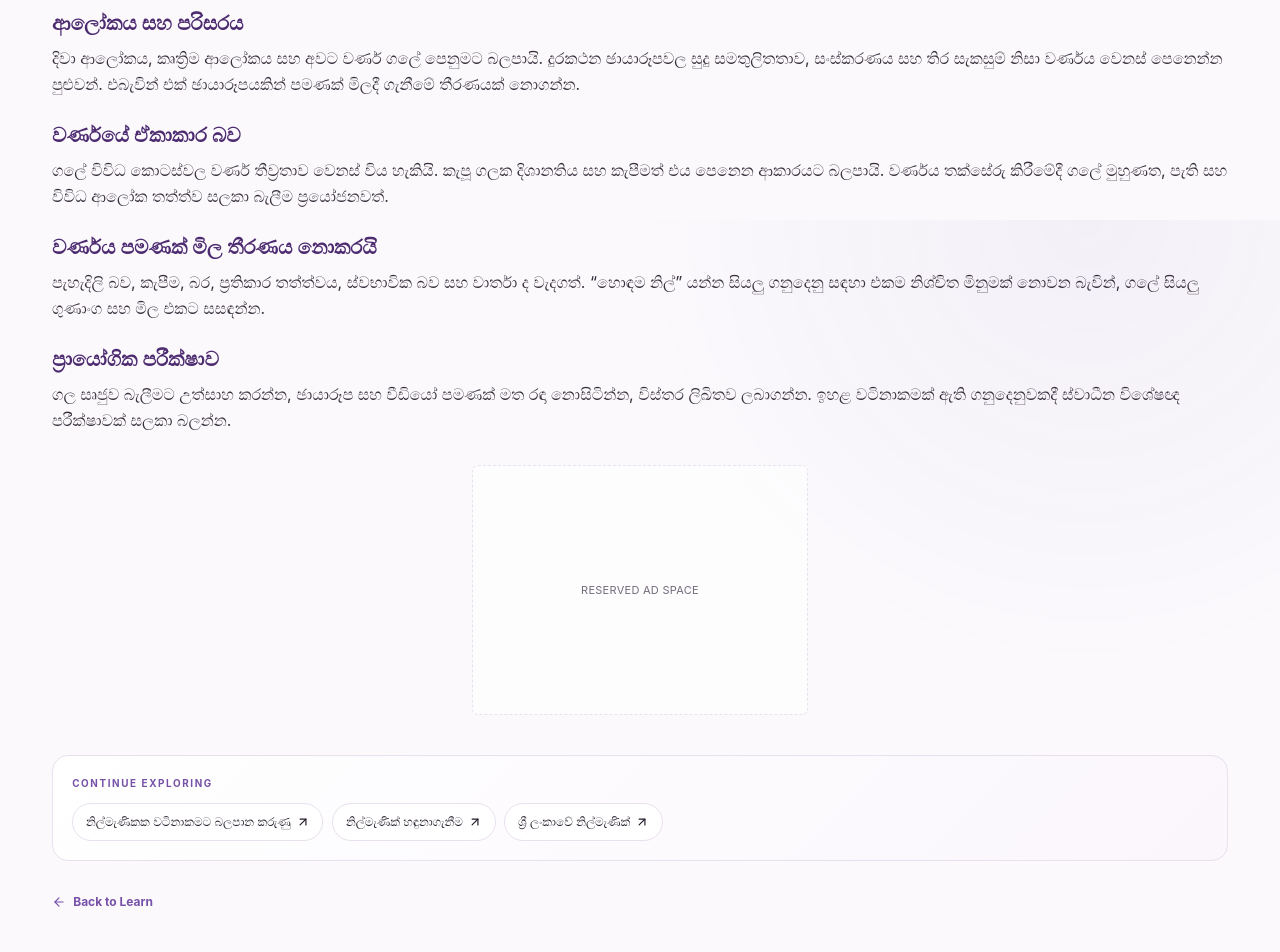
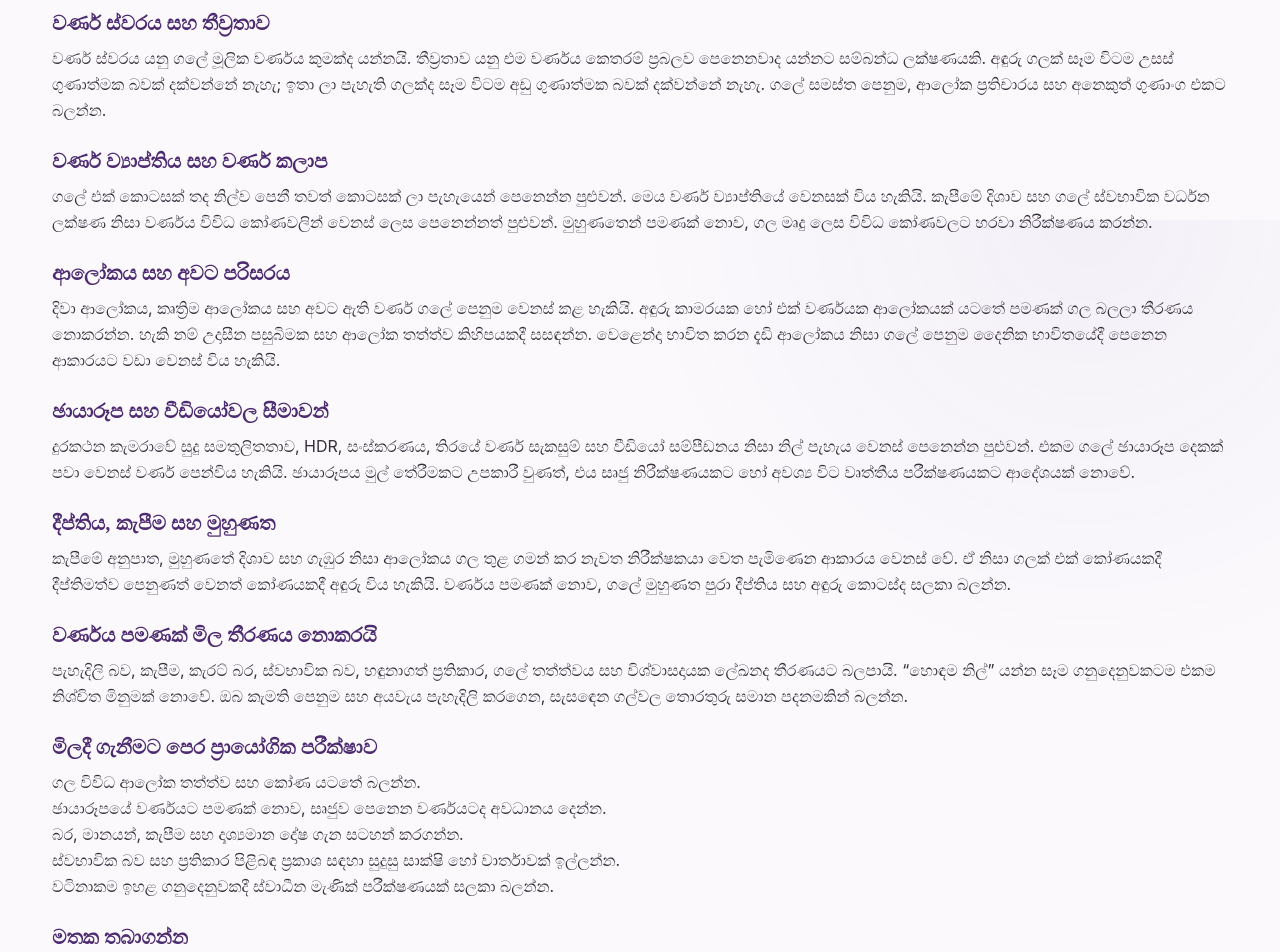
Before and after one commit to LinukaBandara/GemologyX, a Next.js app: page /si/learn/blue-sapphire-colour-quality in a window 1280 px wide. Shown: the part 580-1532 px from the top of the page. Built offline with nearby package versions, Linux system fonts and the light colour scheme.

Commit message:
Expand Sinhala blue sapphire colour quality guide

```diff
--- a/src/app/si/learn/blue-sapphire-colour-quality/page.tsx
+++ b/src/app/si/learn/blue-sapphire-colour-quality/page.tsx
@@ -3,30 +3,55 @@ import { ArticleLayout, ArticleSection } from "@/components/article-layout";
 
 export const metadata: Metadata = {
   title: "නිල්මැණික් වර්ණය සහ ගුණාත්මකභාවය තේරුම් ගැනීම",
-  description: "නිල්මැණික්වල වර්ණ ස්වරය, තීව්‍රතාව, ඒකාකාර බව සහ ආලෝකය වටිනාකමට බලපාන ආකාරය ගැන සිංහල මාර්ගෝපදේශය.",
+  description: "නිල්මැණික්වල වර්ණ ස්වරය, තීව්‍රතාව, වර්ණ ව්‍යාප්තිය, ආලෝකය සහ පෙනුම නිවැරදිව සසඳන ආකාරය ගැන ප්‍රායෝගික සිංහල මාර්ගෝපදේශය.",
 };
 
 export default function Page() {
   return (
-    <ArticleLayout category="සිංහල මැණික් දැනුම" readTime="මිනිත්තු 5" title="නිල්මැණික් වර්ණය සහ ගුණාත්මකභාවය තේරුම් ගැනීම" crumbHref="/si/learn/blue-sapphire-complete-guide" crumbLabel="නිල්මැණික් මාර්ගෝපදේශය" related={[
-      { label: "නිල්මැණිකක වටිනාකමට බලපාන කරුණු", href: "/si/learn/blue-sapphire-value-factors" },
-      { label: "නිල්මැණික් හඳුනාගැනීම", href: "/si/learn/identify-sapphire" },
-      { label: "ශ්‍රී ලංකාවේ නිල්මැණික්", href: "/si/learn/sri-lankan-blue-sapphire" },
-    ]}>
+    <ArticleLayout
+      category="සිංහල මැණික් දැනුම"
+      readTime="මිනිත්තු 8"
+      title="නිල්මැණික් වර්ණය සහ ගුණාත්මකභාවය තේරුම් ගැනීම"
+      crumbHref="/si/learn/blue-sapphire-complete-guide"
+      crumbLabel="නිල්මැණික් මාර්ගෝපදේශය"
+      related={[
+        { label: "නිල්මැණිකක වටිනාකමට බලපාන කරුණු", href: "/si/learn/blue-sapphire-value-factors" },
+        { label: "නිල්මැණික් හඳුනාගැනීම", href: "/si/learn/identify-sapphire" },
+        { label: "ශ්‍රී ලංකාවේ නිල්මැණික්", href: "/si/learn/sri-lankan-blue-sapphire" },
+      ]}
+    >
       <ArticleSection heading="වර්ණය කියන්නේ නිල් පැහැය පමණක් නොවේ">
-        <p>නිල්මැණිකක වර්ණය විස්තර කිරීමේදී වර්ණ ස්වරය, තීව්‍රතාව සහ වර්ණය ගල පුරා පැතිර ඇති ආකාරය සැලකිල්ලට ගනී. එකම නිල් පැහැයක් ඇති බව පෙනෙන ගල් දෙකක් පවා මේ ලක්ෂණවලින් වෙනස් විය හැකියි.</p>
+        <p>නිල්මැණිකක වර්ණය තක්සේරු කිරීමේදී වර්ණ ස්වරය, වර්ණයේ තීව්‍රතාව, දීප්තිය සහ ගල පුරා වර්ණය පැතිර ඇති ආකාරය එකට සලකා බලයි. එකම නිල් පැහැයක් ඇති බව පෙනෙන ගල් දෙකක් මේ ලක්ෂණවලින් සැලකිය යුතු ලෙස වෙනස් විය හැකියි. එබැවින් වර්ණය ගැන එක් වචනයක විස්තරයක් හෝ ඡායාරූපයක් පමණක් ප්‍රමාණවත් නොවේ.</p>
       </ArticleSection>
-      <ArticleSection heading="ආලෝකය සහ පරිසරය">
-        <p>දිවා ආලෝකය, කෘත්‍රිම ආලෝකය සහ අවට වර්ණ ගලේ පෙනුමට බලපායි. දුරකථන ඡායාරූපවල සුදු සමතුලිතතාව, සංස්කරණය සහ තිර සැකසුම් නිසා වර්ණය වෙනස් පෙනෙන්න පුළුවන්. එබැවින් එක් ඡායාරූපයකින් පමණක් මිලදී ගැනීමේ තීරණයක් නොගන්න.</p>
+      <ArticleSection heading="වර්ණ ස්වරය සහ තීව්‍රතාව">
+        <p>වර්ණ ස්වරය යනු ගලේ මූලික වර්ණය කුමක්ද යන්නයි. තීව්‍රතාව යනු එම වර්ණය කෙතරම් ප්‍රබලව පෙනෙනවාද යන්නට සම්බන්ධ ලක්ෂණයකි. අඳුරු ගලක් සෑම විටම උසස් ගුණාත්මක බවක් දක්වන්නේ නැහැ; ඉතා ලා පැහැති ගලක්ද සෑම විටම අඩු ගුණාත්මක බවක් දක්වන්නේ නැහැ. ගලේ සමස්ත පෙනුම, ආලෝක ප්‍රතිචාරය සහ අනෙකුත් ගුණාංග එකට බලන්න.</p>
       </ArticleSection>
-      <ArticleSection heading="වර්ණයේ ඒකාකාර බව">
-        <p>ගලේ විවිධ කොටස්වල වර්ණ තීව්‍රතාව වෙනස් විය හැකියි. කැපූ ගලක දිශානතිය සහ කැපීමත් එය පෙනෙන ආකාරයට බලපායි. වර්ණය තක්සේරු කිරීමේදී ගලේ මුහුණත, පැති සහ විවිධ ආලෝක තත්ත්ව සලකා බැලීම ප්‍රයෝජනවත්.</p>
+      <ArticleSection heading="වර්ණ ව්‍යාප්තිය සහ වර්ණ කලාප">
+        <p>ගලේ එක් කොටසක් තද නිල්ව පෙනී තවත් කොටසක් ලා පැහැයෙන් පෙනෙන්න පුළුවන්. මෙය වර්ණ ව්‍යාප්තියේ වෙනසක් විය හැකියි. කැපීමේ දිශාව සහ ගලේ ස්වභාවික වර්ධන ලක්ෂණ නිසා වර්ණය විවිධ කෝණවලින් වෙනස් ලෙස පෙනෙන්නත් පුළුවන්. මුහුණතෙන් පමණක් නොව, ගල මෘදු ලෙස විවිධ කෝණවලට හරවා නිරීක්ෂණය කරන්න.</p>
+      </ArticleSection>
+      <ArticleSection heading="ආලෝකය සහ අවට පරිසරය">
+        <p>දිවා ආලෝකය, කෘත්‍රිම ආලෝකය සහ අවට ඇති වර්ණ ගලේ පෙනුම වෙනස් කළ හැකියි. අඳුරු කාමරයක හෝ එක් වර්ණයක ආලෝකයක් යටතේ පමණක් ගල බලලා තීරණය නොකරන්න. හැකි නම් උදාසීන පසුබිමක සහ ආලෝක තත්ත්ව කිහිපයකදී සසඳන්න. වෙළෙන්දා භාවිත කරන දැඩි ආලෝකය නිසා ගලේ පෙනුම දෛනික භාවිතයේදී පෙනෙන ආකාරයට වඩා වෙනස් විය හැකියි.</p>
+      </ArticleSection>
+      <ArticleSection heading="ඡායාරූප සහ වීඩියෝවල සීමාවන්">
+        <p>දුරකථන කැමරාවේ සුදු සමතුලිතතාව, HDR, සංස්කරණය, තිරයේ වර්ණ සැකසුම් සහ වීඩියෝ සම්පීඩනය නිසා නිල් පැහැය වෙනස් පෙනෙන්න පුළුවන්. එකම ගලේ ඡායාරූප දෙකක් පවා වෙනස් වර්ණ පෙන්විය හැකියි. ඡායාරූපය මුල් තේරීමකට උපකාරී වුණත්, එය සෘජු නිරීක්ෂණයකට හෝ අවශ්‍ය විට වෘත්තීය පරීක්ෂණයකට ආදේශයක් නොවේ.</p>
+      </ArticleSection>
+      <ArticleSection heading="දීප්තිය, කැපීම සහ මුහුණත">
+        <p>කැපීමේ අනුපාත, මුහුණතේ දිශාව සහ ගැඹුර නිසා ආලෝකය ගල තුළ ගමන් කර නැවත නිරීක්ෂකයා වෙත පැමිණෙන ආකාරය වෙනස් වේ. ඒ නිසා ගලක් එක් කෝණයකදී දීප්තිමත්ව පෙනුණත් වෙනත් කෝණයකදී අඳුරු විය හැකියි. වර්ණය පමණක් නොව, ගලේ මුහුණත පුරා දීප්තිය සහ අඳුරු කොටස්ද සලකා බලන්න.</p>
       </ArticleSection>
       <ArticleSection heading="වර්ණය පමණක් මිල තීරණය නොකරයි">
-        <p>පැහැදිලි බව, කැපීම, බර, ප්‍රතිකාර තත්ත්වය, ස්වභාවික බව සහ වාර්තා ද වැදගත්. “හොඳම නිල්” යන්න සියලු ගනුදෙනු සඳහා එකම නිශ්චිත මිනුමක් නොවන බැවින්, ගලේ සියලු ගුණාංග සහ මිල එකට සසඳන්න.</p>
+        <p>පැහැදිලි බව, කැපීම, කැරට් බර, ස්වභාවික බව, හඳුනාගත් ප්‍රතිකාර, ගලේ තත්ත්වය සහ විශ්වාසදායක ලේඛනද තීරණයට බලපායි. “හොඳම නිල්” යන්න සෑම ගනුදෙනුවකටම එකම නිශ්චිත මිනුමක් නොවේ. ඔබ කැමති පෙනුම සහ අයවැය පැහැදිලි කරගෙන, සැසඳෙන ගල්වල තොරතුරු සමාන පදනමකින් බලන්න.</p>
       </ArticleSection>
-      <ArticleSection heading="ප්‍රායෝගික පරීක්ෂාව">
-        <p>ගල සෘජුව බැලීමට උත්සාහ කරන්න, ඡායාරූප සහ වීඩියෝ පමණක් මත රඳා නොසිටින්න, විස්තර ලිඛිතව ලබාගන්න. ඉහළ වටිනාකමක් ඇති ගනුදෙනුවකදී ස්වාධීන විශේෂඥ පරීක්ෂාවක් සලකා බලන්න.</p>
+      <ArticleSection heading="මිලදී ගැනීමට පෙර ප්‍රායෝගික පරීක්ෂාව">
+        <ul>
+          <li>ගල විවිධ ආලෝක තත්ත්ව සහ කෝණ යටතේ බලන්න.</li>
+          <li>ඡායාරූපයේ වර්ණයට පමණක් නොව, සෘජුව පෙනෙන වර්ණයටද අවධානය දෙන්න.</li>
+          <li>බර, මානයන්, කැපීම සහ දෘශ්‍යමාන දෝෂ ගැන සටහන් කරගන්න.</li>
+          <li>ස්වභාවික බව සහ ප්‍රතිකාර පිළිබඳ ප්‍රකාශ සඳහා සුදුසු සාක්ෂි හෝ වාර්තාවක් ඉල්ලන්න.</li>
+          <li>වටිනාකම ඉහළ ගනුදෙනුවකදී ස්වාධීන මැණික් පරීක්ෂණයක් සලකා බලන්න.</li>
+        </ul>
+      </ArticleSection>
+      <ArticleSection heading="මතක තබාගන්න">
+        <p>වර්ණ නිරීක්ෂණය යනු වැදගත් මුල් පියවරක් පමණි; එය පමණක් ගලේ අනන්‍යතාව, ප්‍රතිකාර තත්ත්වය හෝ වෙළෙඳපොළ වටිනාකම තහවුරු නොකරයි. මෙම ලිපිය අධ්‍යාපනික මාර්ගෝපදේශයක් වන අතර නිශ්චිත මිලක් හෝ ආයෝජන ප්‍රතිඵලයක් සහතික නොකරයි.</p>
       </ArticleSection>
     </ArticleLayout>
   );
```
